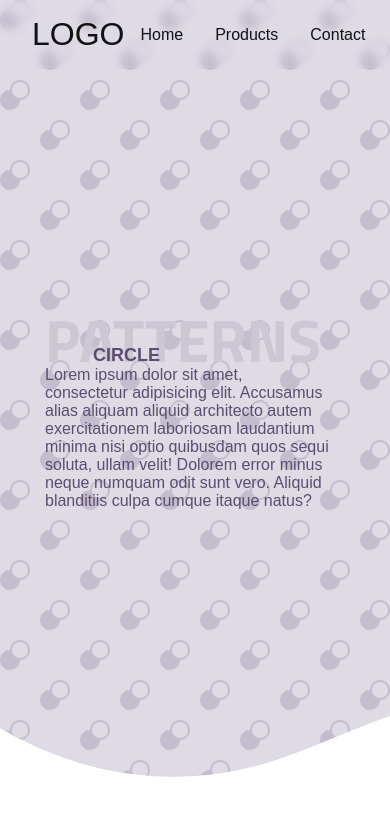
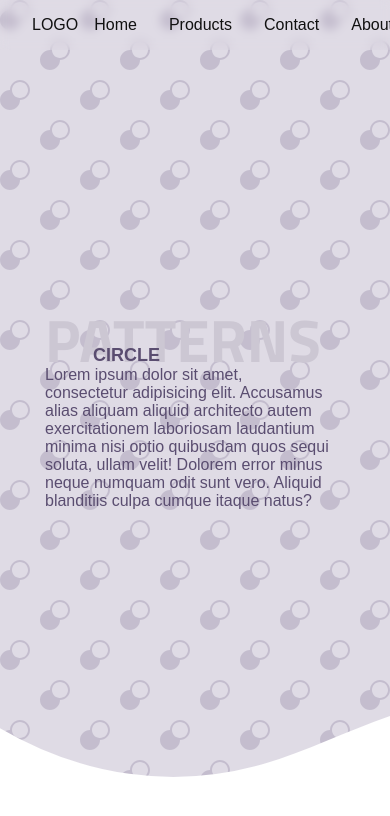
Before and after one commit to Annie-Huang/build-responsive-website, a website: page index.html in a window 390 px wide. Shown: the top 816 px of the page. Drawn offline with Linux system fonts and the light colour scheme.

Commit message:
Make logo smaller in mobile view.

```diff
--- a/style.css
+++ b/style.css
@@ -148,4 +148,8 @@ body {
     width: calc(250% + 1.3px);
     height: 150px;
   }
+
+  .header a {
+    font-size: 1rem;
+  }
 }
```
